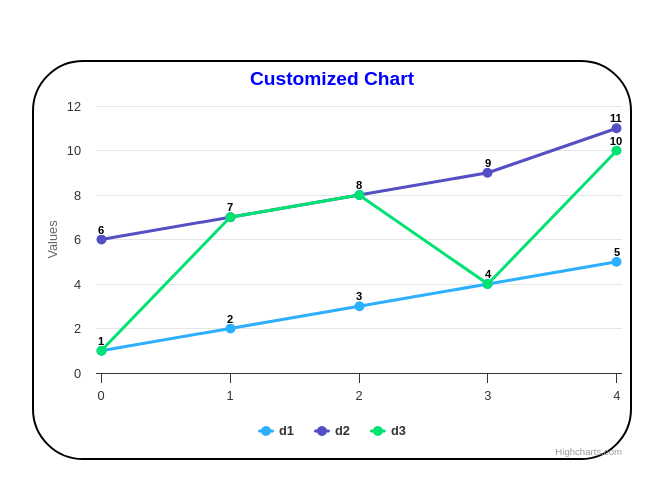
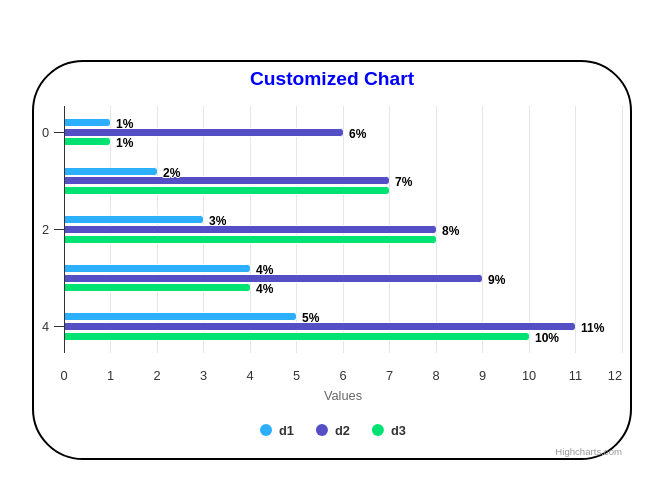
Before and after one commit to Mugundhan-Suresh/high-charts-learn-react, a React (Vite) app: page / in a window 1280 px wide. Shown: the part 140-638 px from the top of the page, without its empty margins (308-971 px from the left). Built offline with nearby package versions, Linux system fonts and the light colour scheme.

Commit message:
Advanced customization

```diff
--- a/src/components/Charts.jsx
+++ b/src/components/Charts.jsx
@@ -5,7 +5,7 @@ import HighchartsReact from "highcharts-react-official";
 const Charts = () => {
   const options = {
     chart: {
-      type: "line",
+      type: "bar",
       borderRadius: 50,
       borderWidth: 2,
       borderColor: "black",
@@ -36,22 +36,6 @@ const Charts = () => {
       },
 
     ],
-    plotOptions: {
-      line: {
-        dataLabels: {
-          enabled: true,
-          style: {
-            // color: "blue"
-          }
-        },
-        marker: {
-          enabled: true,
-          radius: 5,
-          symbol: "circle"
-        },
-        lineWidth: 3,
-      }
-    },
     tooltip: {
       backgroundColor: "yellow",
       borderColor: "black",
@@ -75,6 +59,46 @@ const Charts = () => {
         fontWeight: "bold",
       },
     },
+    plotOptions: {
+      series: {
+        dataLabels: {
+          enabled: true,
+          format: "{y}%", // Display value with text
+          style: {
+            color: "black",
+            fontSize: "12px",
+          },
+        },
+      },
+    },
+    // plotOptions: {
+    //   series: {
+    //     animation: true, // Disable animations
+    //   },
+    // },
+    // plotOptions: {
+    //   series: {
+    //     states: {
+    //       hover: {
+    //         enabled: true,
+    //         lineWidth: 4, // Highlighted line width
+    //       },
+    //     },
+    //   },
+    // },
+    // plotOptions: {
+    //   series: {
+    //     point: {
+    //       events: {
+    //         click: function () {
+    //           alert(`Clicked on: ${this.category}, Value: ${this.y}`);
+    //         },
+    //       },
+    //     },
+    //   },
+
+
+
   };
 
   return <HighchartsReact highcharts={Highcharts} options={options} />;
```
